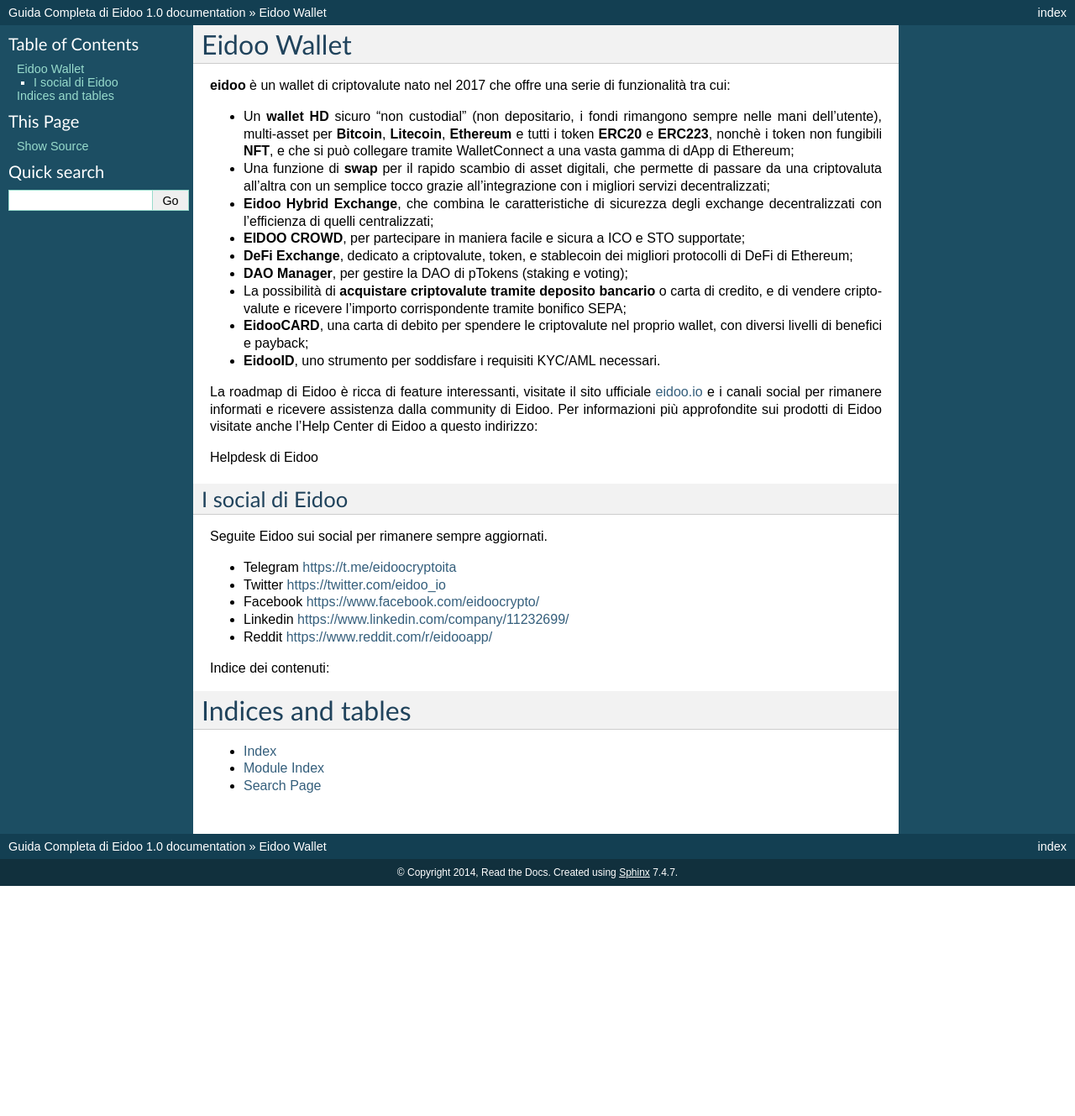
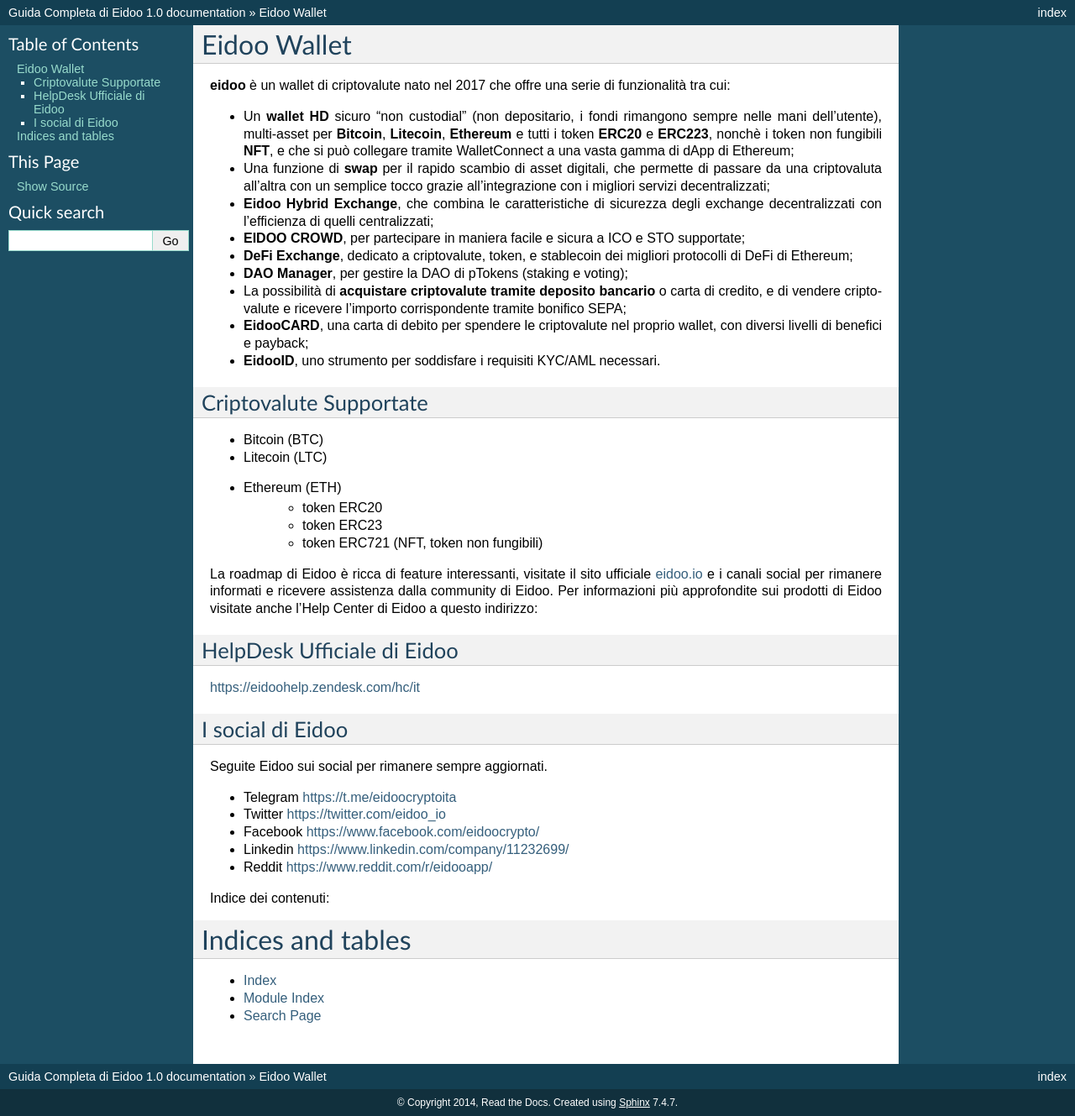
Before and after one commit to bloxster/eidoo, a Sphinx documentation site: the page built from docs/index.rst, in a window 1280 px wide. Shown: the whole page at 84% size. Built offline with Sphinx 7.4.7, drawn with Linux system fonts in a browser that asks for light colours; before the commit the page ends 1055 px from its top, so only the background shows below that.

Commit message:
Update index.rst

```diff
--- a/docs/index.rst
+++ b/docs/index.rst
@@ -14,10 +14,22 @@
 - La possibilità di **acquistare criptovalute tramite deposito bancario** o carta di credito, e di vendere criptovalute e ricevere l’importo corrispondente tramite bonifico SEPA;
 - **EidooCARD**, una carta di debito per spendere le criptovalute nel proprio wallet, con diversi livelli di benefici e payback;
 - **EidooID**, uno strumento per soddisfare i requisiti KYC/AML necessari.
+Criptovalute Supportate
+-----------------------
+
+* Bitcoin (BTC)
+* Litecoin (LTC)
+* Ethereum (ETH)
+   * token ERC20
+   * token ERC23
+   * token ERC721 (NFT, token non fungibili)
 
 La roadmap di Eidoo è ricca di feature interessanti, visitate il sito ufficiale `eidoo.io <eidoo.io>`_ e i canali social per rimanere informati e ricevere assistenza dalla community di Eidoo. Per informazioni più approfondite sui prodotti di Eidoo visitate anche l’Help Center di Eidoo a questo indirizzo:
 
-Helpdesk di Eidoo
+HelpDesk Ufficiale di Eidoo
+---------------------------
+
+https://eidoohelp.zendesk.com/hc/it
 
 I social di Eidoo
 -----------------
```
